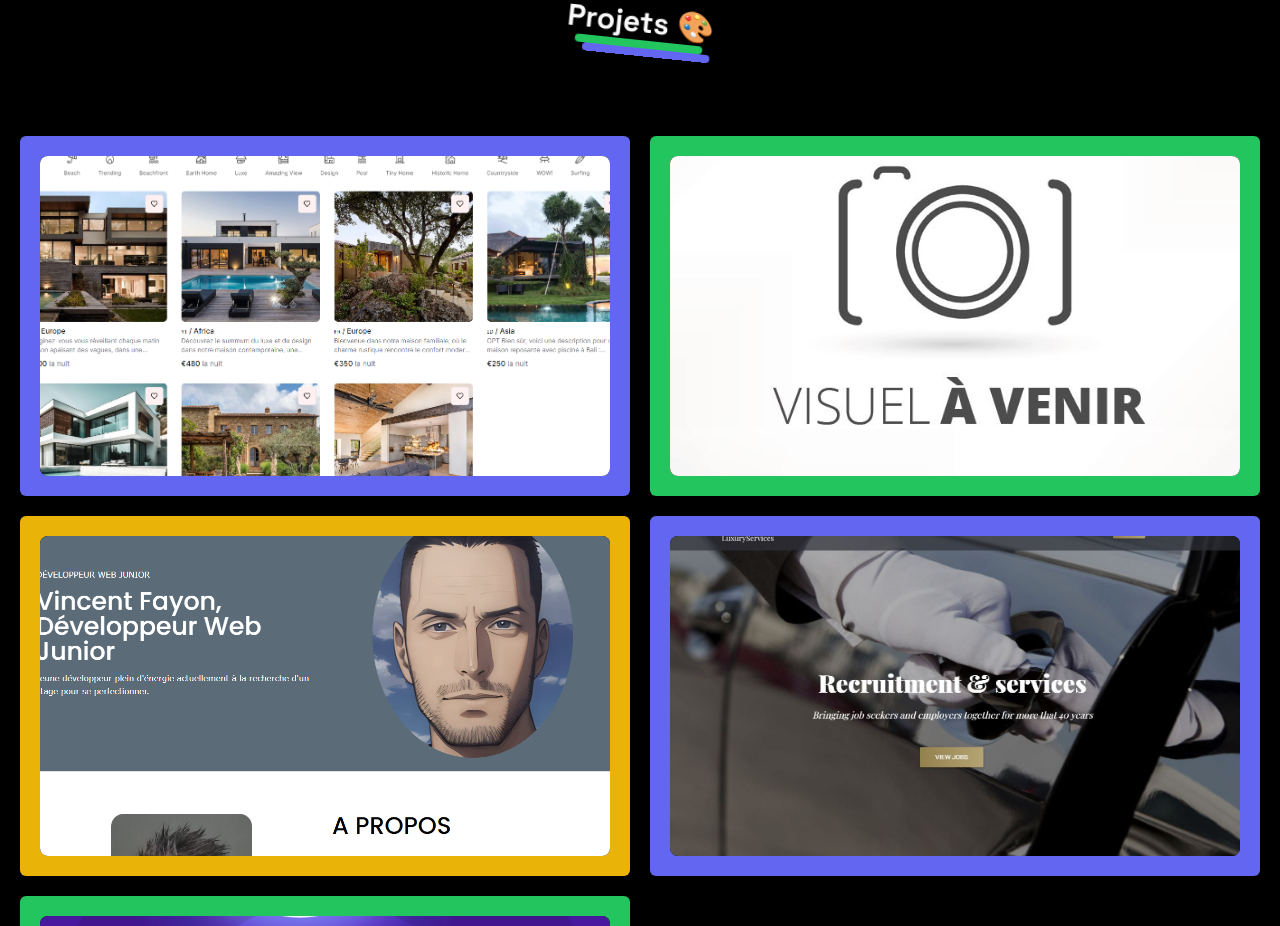
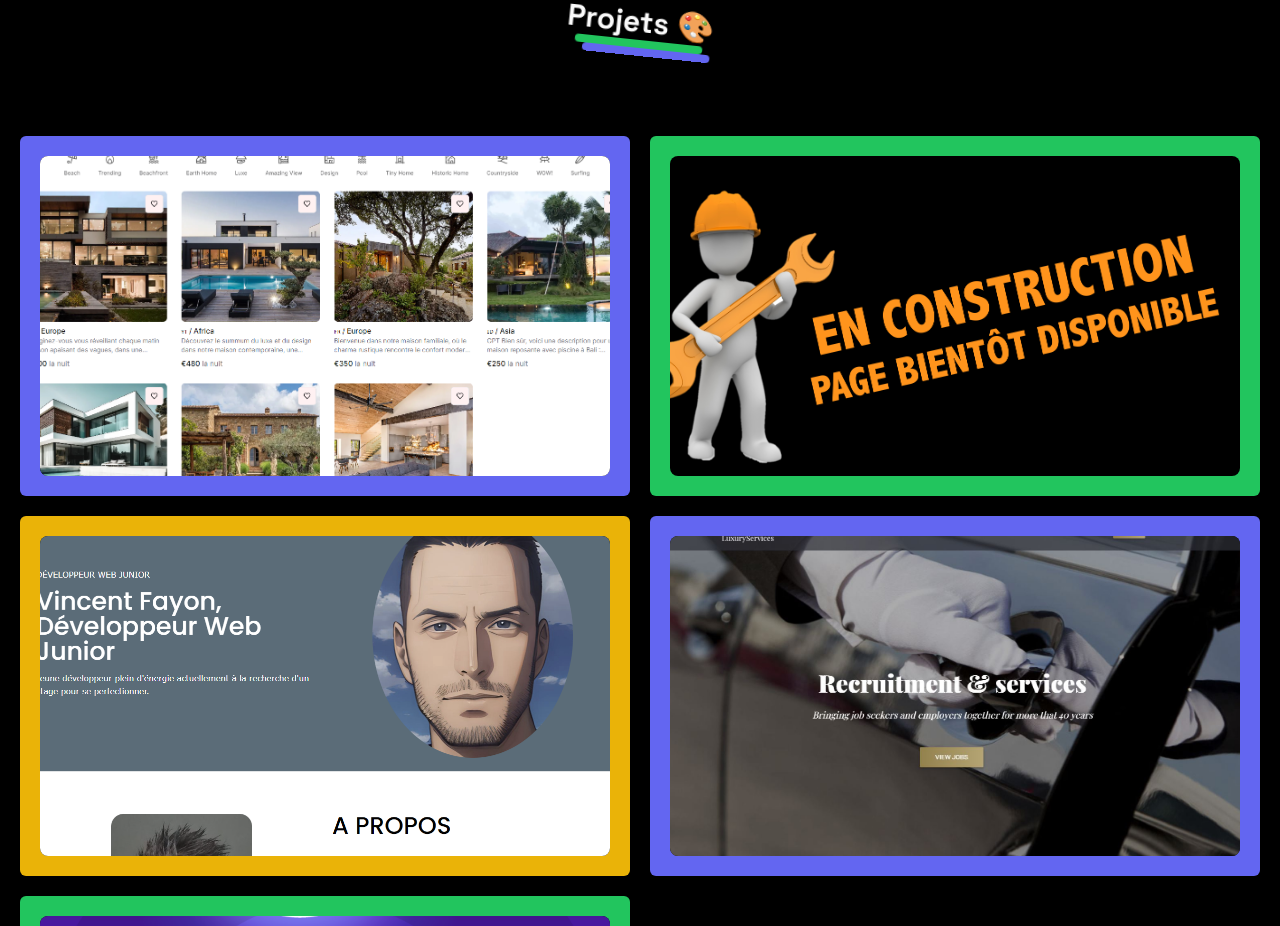
Before and after one commit to VinceS42/portfolio-nextJs, a Next.js app in the folder portfolio-next-js/: page / in a window 1280 px wide. Shown: the part 1520-2446 px from the top of the page. Built offline with nearby package versions, Linux system fonts and the light colour scheme.

Commit message:
maj picture photjet bts

```diff
--- a/portfolio-next-js/app/(home)/components/Project.tsx
+++ b/portfolio-next-js/app/(home)/components/Project.tsx
@@ -35,7 +35,7 @@ export default function Project() {
             title: "Projet BTS",
             tech: [SiReact, SiNextdotjs, SiSupabase, SiTailwindcss],
             link: "",
-            cover: "/projet_bts/no-picture.jpg",
+            cover: "/projet_bts/no-picture.png",
             background: "bg-green-500",
         },
         {
```
Also changed, not shown: portfolio-next-js/public/projet_bts/no-picture.jpg (deleted), portfolio-next-js/public/projet_bts/no-picture.png (added).
